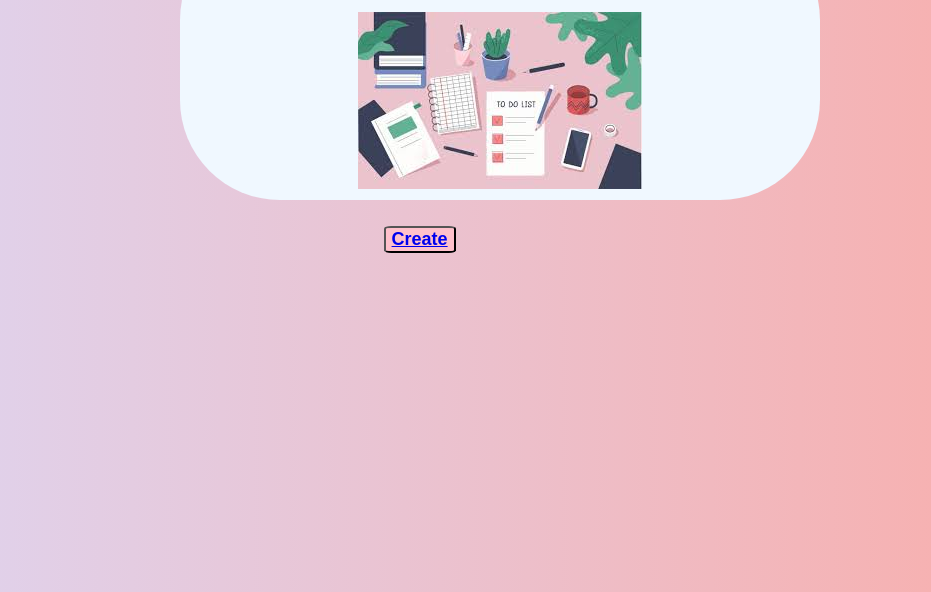
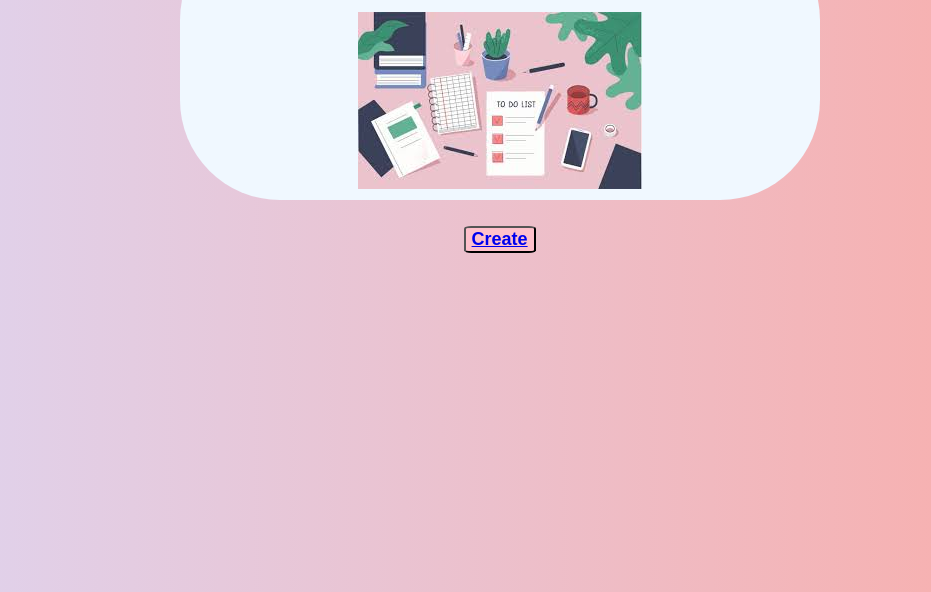
Before and after one commit to PRIYASHARMA0912/Front-Page-Todo, a plain HTML site: page index.html in a window 1280 px wide. Shown: the part 208-800 px from the top of the page, without its empty margins (174-1105 px from the left). Drawn offline with Linux system fonts and the light colour scheme.

Commit message:
first commit

```diff
--- a/main.css
+++ b/main.css
@@ -1,5 +1,4 @@
 body{
-
     background-image: linear-gradient(to right,#ddd6f3 , #faaca8);
 }
 
@@ -28,12 +27,11 @@ img {
 
 
  button{
-    margin-right: 25%;
+    text-align: center;
     background-color:pink;
     font-size: large;
     border-color: black;
     font-weight: bold;
-
    border-radius: 10%;
 
 }
```
